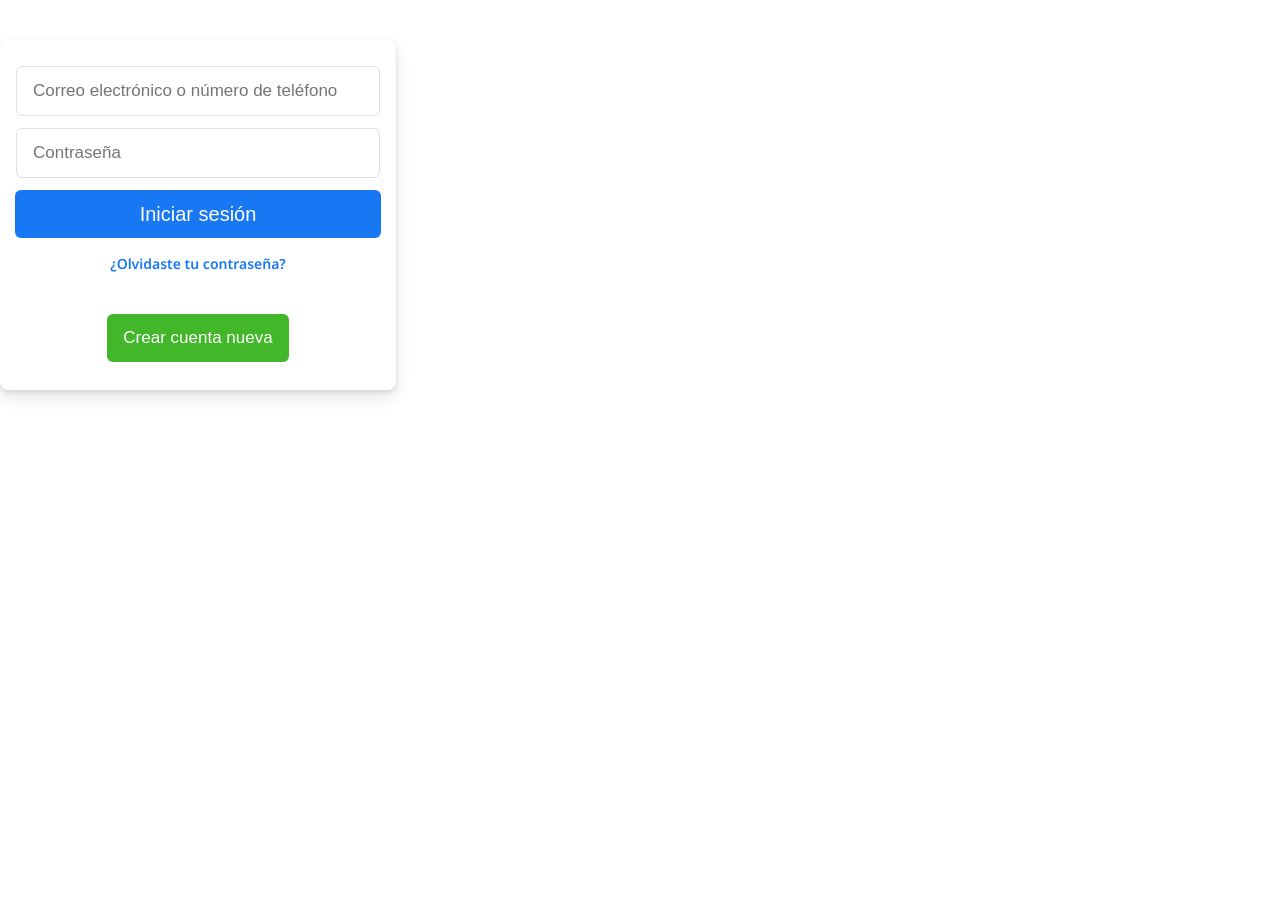
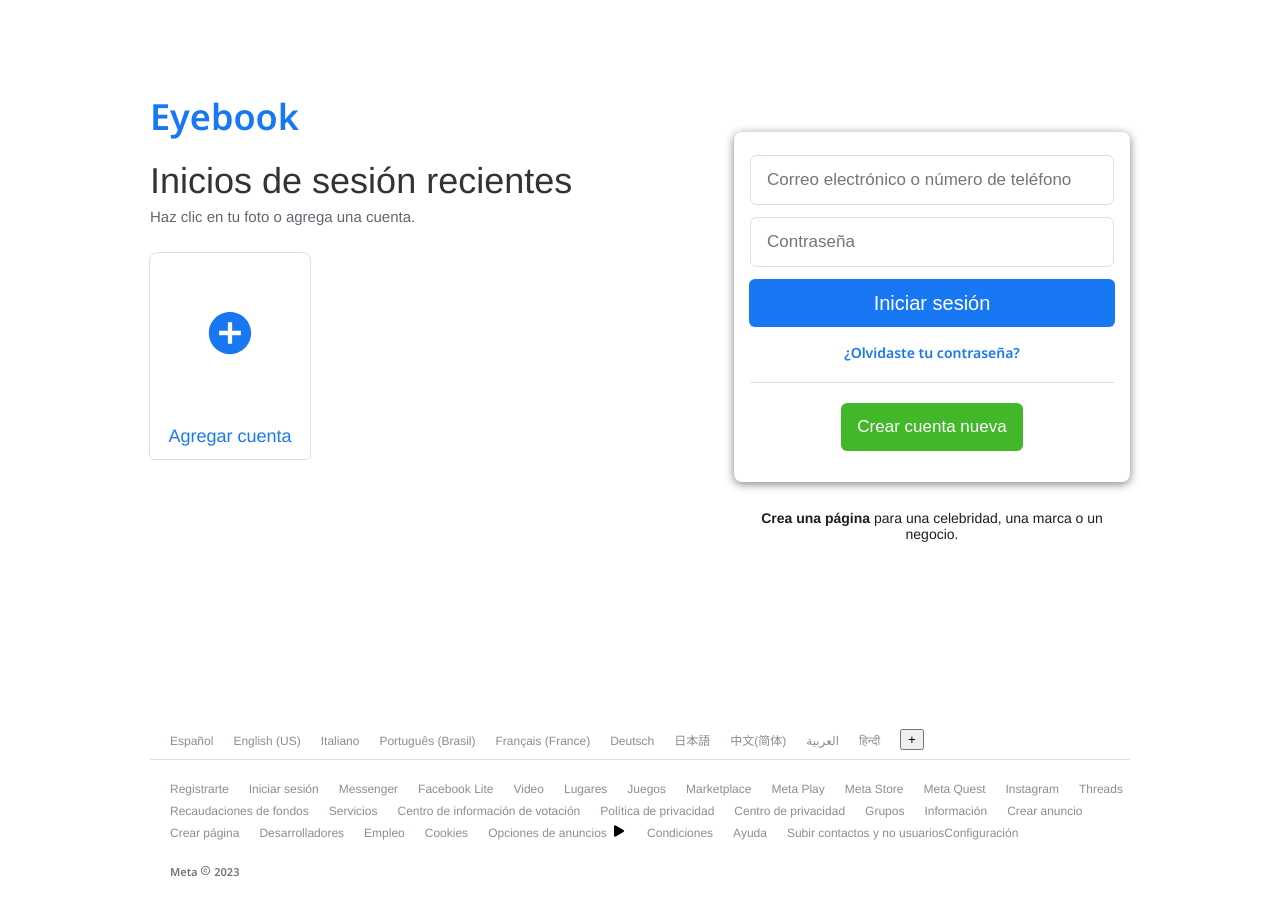
Before and after one commit to IIJorgeEstradaII/Eyebook, a React (Vite) app: page / in a window 1280 px wide. Before the commit the page ends 800 px from the top, so only its background shows below. Built offline with nearby package versions, Linux system fonts and the light colour scheme.

Commit message:
Login Page Upgrade

```diff
--- a/src/components/pages/LoginPage.tsx
+++ b/src/components/pages/LoginPage.tsx
@@ -1,10 +1,34 @@
 import React from 'react'
 import "./login-page.css"
+import Icons from '../../assets/styles/icons.d'
 
 export const LoginPage = () => {
 
   return (
     <>
+      <div>
+        <div className='user-inter'>
+          <div className='current-modal'>
+            <div>
+              <h1 className='logo-name'>
+                Eyebook
+              </h1>
+            </div>
+            <div className='ls-t2'>
+              Inicios de sesión recientes
+            </div>
+            <div className='ls-t3' >
+             Haz clic en tu foto o agrega una cuenta.
+            </div>
+            <div className='add-account'>
+              <div className='add-acc-icon'>
+                <Icons.AddAccount/>
+              </div>
+              <div className='add-account-modal'>
+                Agregar cuenta
+              </div>
+            </div>
+          </div>
           <div className='login-box'>
             <div className='login-form'>
               <form action="">
@@ -28,6 +52,68 @@
                 <button className='su-b'>Crear cuenta nueva</button>
               </div>
             </div>
+            <div className='msg'>
+              <strong><a href="">Crea una página</a></strong> para una celebridad, una marca o un negocio.
+            </div>
+          </div>
+        </div>
+          <div className='inter-footer'>
+            <div className='lang-select'>
+              <ul className='lang-list1' >
+                <li> <a href="">Español</a></li>
+                <li><a href="">English (US)</a></li>
+                <li><a href="">Italiano</a></li>
+                <li><a href="">Português (Brasil)</a></li>
+                <li><a href="">Français (France)</a></li>
+                <li><a href="">Deutsch</a></li>
+                <li><a href="">日本語</a></li>
+                <li><a href="">中文(简体)</a></li>
+                <li><a href="">العربية</a></li>
+                <li><a href="">हिन्दी</a></li>
+                <li><button className='more-lang'>+</button></li>
+              </ul>
+          </div>
+          <div className='lang-sep'></div>
+          <div>
+            <div className='options'>
+              <ul className='lang-list2'>
+                <li><a href="">Registrarte</a></li>
+                <li><a href="">Iniciar sesión</a></li>
+                <li><a href="">Messenger</a></li>
+                <li><a href="">Facebook Lite</a></li>
+                <li><a href="">Video</a></li>
+                <li><a href="">Lugares</a></li>
+                <li><a href="">Juegos</a></li>
+                <li><a href="">Marketplace</a></li>
+                <li><a href="">Meta Play</a></li>
+                <li><a href="">Meta Store</a></li>
+                <li><a href="">Meta Quest</a></li>
+                <li><a href="">Instagram</a></li>
+                <li><a href="">Threads</a></li>
+                <li><a href="">Recaudaciones de fondos</a></li>
+                <li><a href="">Servicios</a></li>
+                <li><a href="">Centro de información de votación</a></li>
+                <li><a href="">Política de privacidad</a></li>
+                <li><a href="">Centro de privacidad</a></li>
+                <li><a href="">Grupos</a></li>
+                <li><a href="">Información</a></li>
+                <li><a href="">Crear anuncio</a></li>
+                <li><a href="">Crear página</a></li>
+                <li><a href="">Desarrolladores</a></li>
+                <li><a href="">Empleo</a></li>
+                <li><a href="">Cookies</a></li>
+                <li><a href="">Opciones de anuncios</a> <span> <Icons.Play/> </span></li>
+                <li><a href="">Condiciones</a></li>
+                <li><a href="">Ayuda</a></li>
+                <li><a href="">Subir contactos y no usuariosConfiguración</a></li>
+
+              </ul>
+            </div>
+            <div className='brand'>
+              Meta <Icons.CopyRight/> 2023
+            </div>
+          </div>
+          </div>
       </div>
     </>
   )
--- a/src/components/pages/login-page.css
+++ b/src/components/pages/login-page.css
@@ -4,18 +4,19 @@
   justify-content: center;
   background-color: #fff;
   border: none;
-  align-items: center;
   border-radius: 8px;
-  box-shadow: 0 2px 4px rgba(0, 0, 0, .1), 0 8px 16px rgba(0, 0, 0, .1);
+  box-shadow: 0px 2px 10px rgba(0, 0, 0, 0.5);
   box-sizing: border-box;
-  margin-top: 40px;
-  padding: 20px 0 28px;
+  margin: 40px 0 0;
+  padding: 10px 0 24px;
+  width: 396px;
   height: 349.83px;
   width: 396px;
+  align-items: center;
 }
 
 .login-box{
-  height: 456px;
+  height: 496px;
   width: 396px;
 }
 
@@ -65,11 +66,11 @@
 
 
 .line-b{
-  align-items: center;
   border-bottom: 1px solid #dadde1;
   display: flex;
   margin: 20px 16px;
   text-align: center;
+  width: 364px;
 }
 
 .su-b{
@@ -81,3 +82,176 @@
   background-color: #42b72a;
   color: #fff;
 }
+
+.msg{
+  border-top: none;
+  margin-top: 28px;
+  color: inherit;
+  font-weight: 600;
+  color: #1c1e21;
+  font-family: SFProText-Regular, Helvetica, Arial, sans-serif;
+  font-size: 14px;
+  font-weight: normal;
+  padding-top: 0;
+  text-align: center;
+}
+
+.msg a{
+  text-decoration: none;
+  color: #1c1E21;
+}
+
+.user-inter{
+  display: grid;
+  grid-template-columns: auto auto;
+  margin: auto;
+  justify-content: center;
+  padding-bottom: 132px;
+  padding-top: 92px ;
+}
+
+.current-modal{
+  width: 536px;
+  padding-right: 48px;
+}
+
+.logo-name{
+  color:#1877f2;
+  font-size: 36px;
+  font-weight: 1000;
+  margin: 0px;
+  padding: 0px 0 16px 0;
+}
+
+.ls-t2{
+  font-size: 36px;
+  color: #333;
+  line-height: 1.34;
+  font-family: Helvetica, Arial, sans-serif;
+}
+
+.ls-t3{
+  color: #606770;
+  font-size: 15px;
+  font-family: SFProText-Regular, Helvetica, Arial, sans-serif;
+  line-height: 24px;
+  margin-bottom: 12px;
+  padding-bottom: 12px;
+}
+
+.lang-list1{
+  list-style: none;
+  display: flex;
+  flex-direction: row;
+  margin: 0px;
+  padding: 0px;
+  padding-top: 8px ;
+}
+
+.lang-list1 a{
+  text-decoration: none;
+  color: #8a8d91;
+  font-size: 12px;
+  font-family: Helvetica, Arial, sans-serif;
+}
+
+.lang-list1 li{
+  padding-left: 20px;
+}
+
+.lang-sep{
+  border-bottom: 1px solid #dddfe2;
+  font-size: 1px;
+  height: 8px;
+  margin-bottom: 8px;
+}
+
+.lang-list2{
+  display: flex;
+  flex-wrap: wrap;
+  list-style: none;
+  padding: 0px;
+  width: 1000px;
+}
+
+.lang-list2 a{
+  text-decoration: none;
+  color: #8a8d91;
+  font-size: 12px;
+  font-family: Helvetica, Arial, sans-serif;
+}
+.lang-list2 li {
+  white-space: nowrap;
+  padding-left: 20px;
+}
+
+.inter-footer{
+  width: 980px;
+  margin: 0px auto;
+}
+
+.more-lang{
+  bottom: 1px;
+  position: relative;
+  vertical-align: middle;
+  font: 12px;
+}
+
+.lang-list2 span {
+  justify-content: center;
+ align-items: center;
+ vertical-align: middle;
+}
+
+.brand{
+  color: #737373;
+  padding-left: 20px;
+  font-size: 11px;
+  font-family: 'Noto Sans', sans-serif;
+  margin-top: 20px;
+  margin-bottom: 20px;
+}
+
+/* Add account modal */
+
+.add-account{
+  width: 160px;
+  border-radius: 4px;
+  box-shadow: 0 0 0 1px #dddfe2;
+  display: block;
+  user-select: none;
+  border-top-left-radius: 8px;
+  border-top-right-radius: 8px;
+}
+
+.add-acc-icon{
+  display: flex;
+  align-items: center;
+  justify-content: center;
+  vertical-align: middle;
+  color: #1877f2;
+  font-size: 52px;
+  width: 160px;
+  height: 160px;
+}
+
+.add-account-modal{
+  display: flex;
+  align-items: center;
+  justify-content: center;
+  vertical-align: middle;
+  padding: 12px;
+  font-size: 18px;
+  color: #1877f2;
+  font-family: SFProText-Medium, Helvetica, Arial, sans-serif;
+  line-height: 22px;
+}
+
+.add-account:hover{
+  cursor: pointer;
+  border-radius: 4px;
+  box-shadow: 0 0 0 1px #dddfe2;
+  display: block;
+  transition: all .5s ease;
+  box-shadow: 0px 2px 10px rgba(0, 0, 0, 0.5);
+}
```
Also changed, not shown: src/assets/styles/icons.d.tsx (+7 -3 lines). Lines whose indentation alone changed are shown as unchanged.
